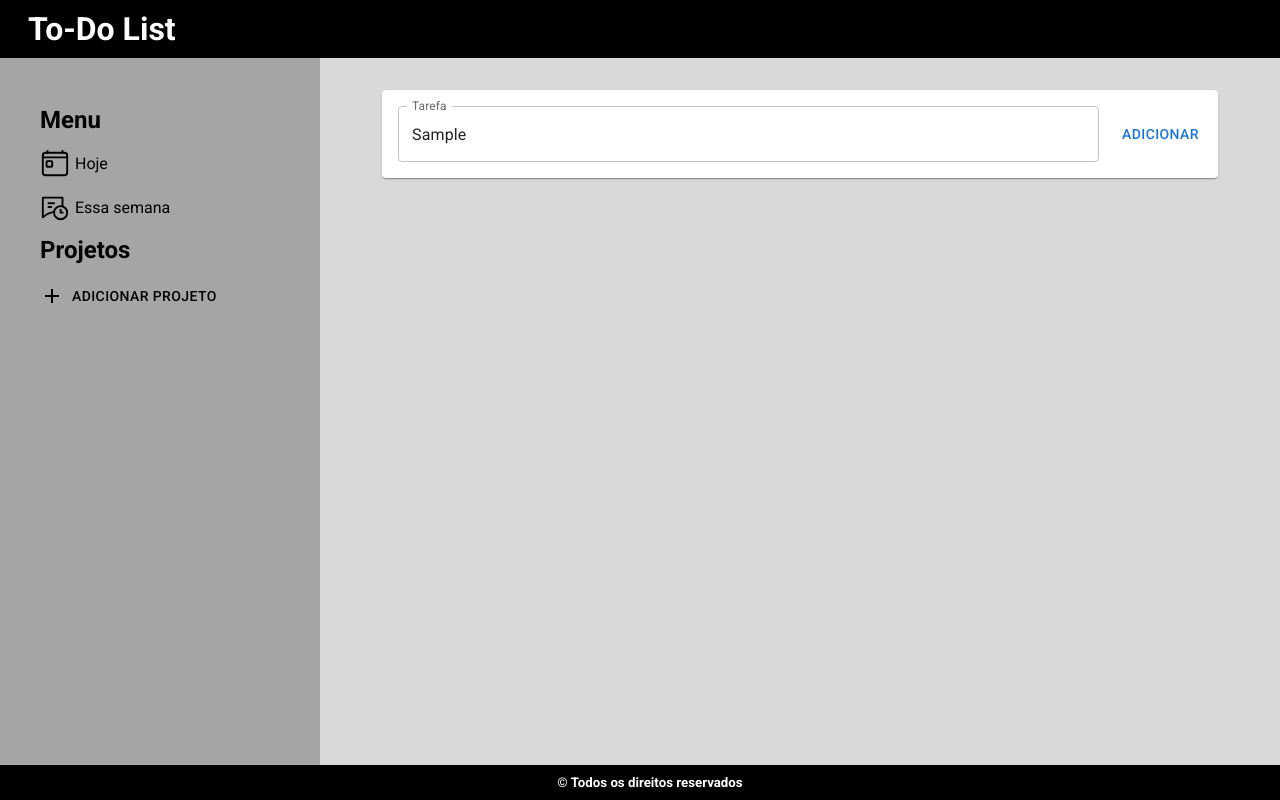
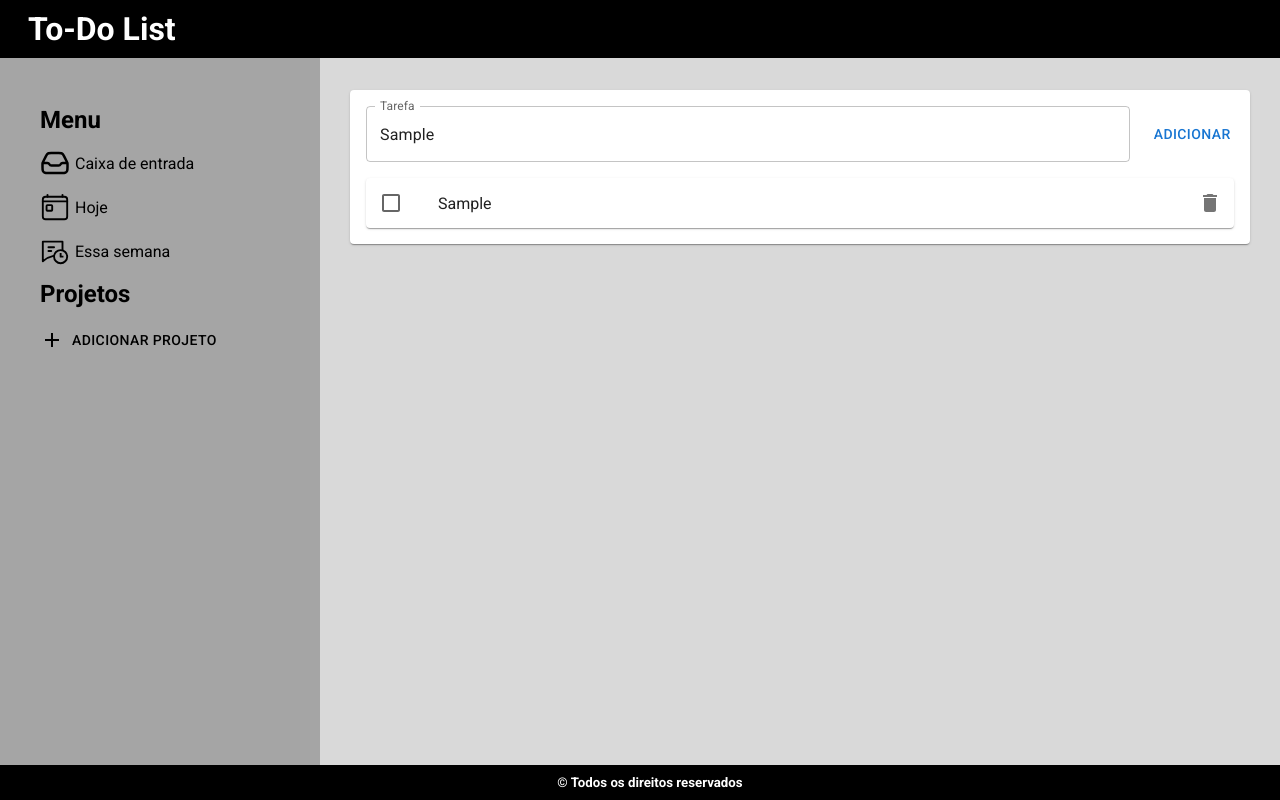
Before and after one commit to thainarapenha/To-Do-List, a React (Vite) app: page / in a window 1280 px wide. Both pictures are taken after typing "Sample" into the empty fields and a click on the button "ADICIONAR". Shown: the top 800 px of the page. Built offline with nearby package versions, Linux system fonts and the light colour scheme.

Commit message:
feat: adicionando criação de tarefas de forma genérica

```diff
--- a/src/App.tsx
+++ b/src/App.tsx
@@ -1,18 +1,18 @@
 import "./styles/global.scss";
-import { HeaderComponent } from './components/Header/Header';
-import { FormsComponent } from "./components/Forms/Forms";
-import { FooterComponent } from "./components/Footer/Footer";
-import { BarraLateralComponent } from "./components/BarraLateral/BarraLateral";
+import { Header } from './components/Header/Header';
+import { Footer } from "./components/Footer/Footer";
+import { BarraLateral } from "./components/BarraLateral/BarraLateral";
+import { Forms } from "./components/Forms/Forms";
 
 function App() {
   return (
     <div>
-      <HeaderComponent/>
+      <Header/>
       <div className="containerApp">
-        <BarraLateralComponent/>
-        <FormsComponent/>
+        <BarraLateral/>
+        <Forms/>
       </div>
-      <FooterComponent/>
+      <Footer/>
     </div>
   );
 }
--- a/src/components/BarraLateral/BarraLateral.tsx
+++ b/src/components/BarraLateral/BarraLateral.tsx
@@ -1,17 +1,18 @@
 import "./style.scss";
-import { memo } from "react";
+import { Button } from "@mui/material";
+import AddIcon from '@mui/icons-material/Add';
+import cxEntrada from "../../assets/Icons/inbox.svg";
 import hojeImg from "../../assets/Icons/today.svg";
 import semanaImg from "../../assets/Icons/week.svg";
-import { Button } from "@mui/material";
-import AddIcon from '@mui/icons-material/Add';
 
-export function BarraLateralComponent(){
+export const BarraLateral: React.FC = () => {
   return(
     <div className="menu">
       <nav>
         <ul>
           <h2>Menu</h2>
 
+          <li><img src={cxEntrada}/>Caixa de entrada</li>
           <li><img src={hojeImg}/>Hoje</li>
           <li><img src={semanaImg}/>Essa semana</li>
 
@@ -26,5 +27,3 @@ export function BarraLateralComponent(){
     </div>
   );
 }
-
-export const BarraLateral = memo(BarraLateralComponent);
--- a/src/components/Footer/Footer.tsx
+++ b/src/components/Footer/Footer.tsx
@@ -1,12 +1,9 @@
-import { memo } from "react";
 import "./style.scss"
 
-export function FooterComponent(){
+export const Footer: React.FC = () => {
   return(
     <footer>
       <h5>© Todos os direitos reservados</h5>
     </footer>
   );
 }
-
-export const Footer = memo(FooterComponent);
--- a/src/components/Forms/Forms.tsx
+++ b/src/components/Forms/Forms.tsx
@@ -1,18 +1,47 @@
-import { memo } from "react";
-import { Button, Container, TextField } from '@mui/material';
-import Paper from "@mui/material/Paper";
+import { useState } from "react";
+import { Button, Container, TextField, Paper } from '@mui/material';
+import { ItensTarefa } from "../ItensTarefa/ItensTarefa";
+import { Note } from "../../config/interfaces";
 
-export function FormsComponent() {
+export const Forms: React.FC = () => {
+  const [textTarefa, setTextTarefa] = useState("");
+
+  const [ listaTarefas, setListaTarefas ] = useState<Note[]>([]);
+
+  const AddTareda = () => {
+    const idRandom = (num: number) => Math.floor(Math.random() * num)
+    const novaTarefa = {id: idRandom(99999999), nomeTarefa: textTarefa }
+
+    setListaTarefas([...listaTarefas, novaTarefa]);
+  }
+
   return (
-    <Container maxWidth="md" style={{padding: "2em"}}>
-      <Paper style={{padding: "1em"}}>
-        <div style={{display: "flex", justifyContent: "space-between"}}>
-          <TextField id="outlined-basic" label="Tarefa" variant="outlined" fullWidth/>
-          <Button variant="text" style={{marginLeft: "20px"}}>Adicionar</Button>
+    <Container maxWidth="md" style={{ padding: "2em 0" }}>
+      <Paper style={{ padding: "1em" }}>
+        <div style={{ display: "flex", justifyContent: "space-between" }}>
+          <TextField
+            id="outlined-basic"
+            label="Tarefa"
+            variant="outlined"
+            value={textTarefa}
+            onChange={(event) => setTextTarefa(event.target.value)}
+            fullWidth
+          />
+          <Button
+            variant="text"
+            onClick={AddTareda}
+            style={{ marginLeft: "20px" }}
+          >
+            Adicionar
+          </Button>
         </div>
+
+        {listaTarefas.map((tarefas, key) => (
+          <div style={{marginTop: "1em"}}>
+            <ItensTarefa key={key} tarefa={tarefas} />
+          </div>
+        ))}
       </Paper>
     </Container>
   );
 }
-
-export const Forms = memo(FormsComponent);
--- a/src/components/Header/Header.tsx
+++ b/src/components/Header/Header.tsx
@@ -1,12 +1,9 @@
 import "./styles.scss";
-import { memo } from "react";
 
-export function HeaderComponent() {
+export const Header: React.FC = () =>{
   return (
     <header>
       <h1>To-Do List</h1>
     </header>
   )
 }
-
-export const Header = memo(HeaderComponent);
--- /dev/null
+++ b/src/components/ItensTarefa/ItensTarefa.tsx
@@ -0,0 +1,34 @@
+import DeleteIcon from '@mui/icons-material/Delete';
+import { Note } from '../../config/interfaces';
+import { Paper, ListItem, ListItemButton, ListItemIcon, ListItemText, Checkbox, IconButton } from '@mui/material';
+
+interface TarefaProps {
+  tarefa: Note
+}
+export const ItensTarefa = ({tarefa}: TarefaProps) => {
+  return (
+    <Paper>
+      <ListItem
+        secondaryAction={
+          <IconButton edge="end" aria-label="delete">
+            <DeleteIcon />
+          </IconButton>
+        }
+        disablePadding
+      >
+        <ListItemButton role={undefined} dense>
+          <ListItemIcon>
+            <Checkbox
+              edge="start"
+              tabIndex={-1}
+              disableRipple
+            />
+          </ListItemIcon>
+          <span>{tarefa.nomeTarefa}</span>
+          {/* <ListItemText primary={`Line item`}/> */}
+
+        </ListItemButton>
+      </ListItem>
+    </Paper>
+  );
+}
--- /dev/null
+++ b/src/config/interfaces.ts
@@ -0,0 +1,13 @@
+export interface Note {
+	id: number,
+	nomeTarefa: String,
+}
+
+// title: string;
+// 	description?: string;
+// 	completed: boolean;
+// 	startDate: Date;
+// 	dueDate?: Date;
+// 	priority: "Baixa" | "Normal" | "Alta";
+// 	state: "Novo" | "Em Andamento" | "Pronto";
+// 	tags?: string[];
--- a/src/main.tsx
+++ b/src/main.tsx
@@ -1,7 +1,6 @@
 import React from 'react'
 import ReactDOM from 'react-dom/client'
 import App from './App'
-import './index.css'
 
 ReactDOM.createRoot(document.getElementById('root') as HTMLElement).render(
   <React.StrictMode>
--- a/src/styles/global.scss
+++ b/src/styles/global.scss
@@ -20,7 +20,12 @@ h1, h2, h3, h4, h5, h6, span, p, button, input, div {
   font-family: 'Roboto', sans-serif;
 }
 
-.containerApp {
+.containerApp, .containerToDo {
   display: flex;
-  justify-content: center;
 }
+
+.containerToDo {
+  width: 100%;
+  flex-direction: column;
+  border: 1px solid red;
+}
```
Also changed, not shown: src/assets/Icons/inbox.svg (added).
